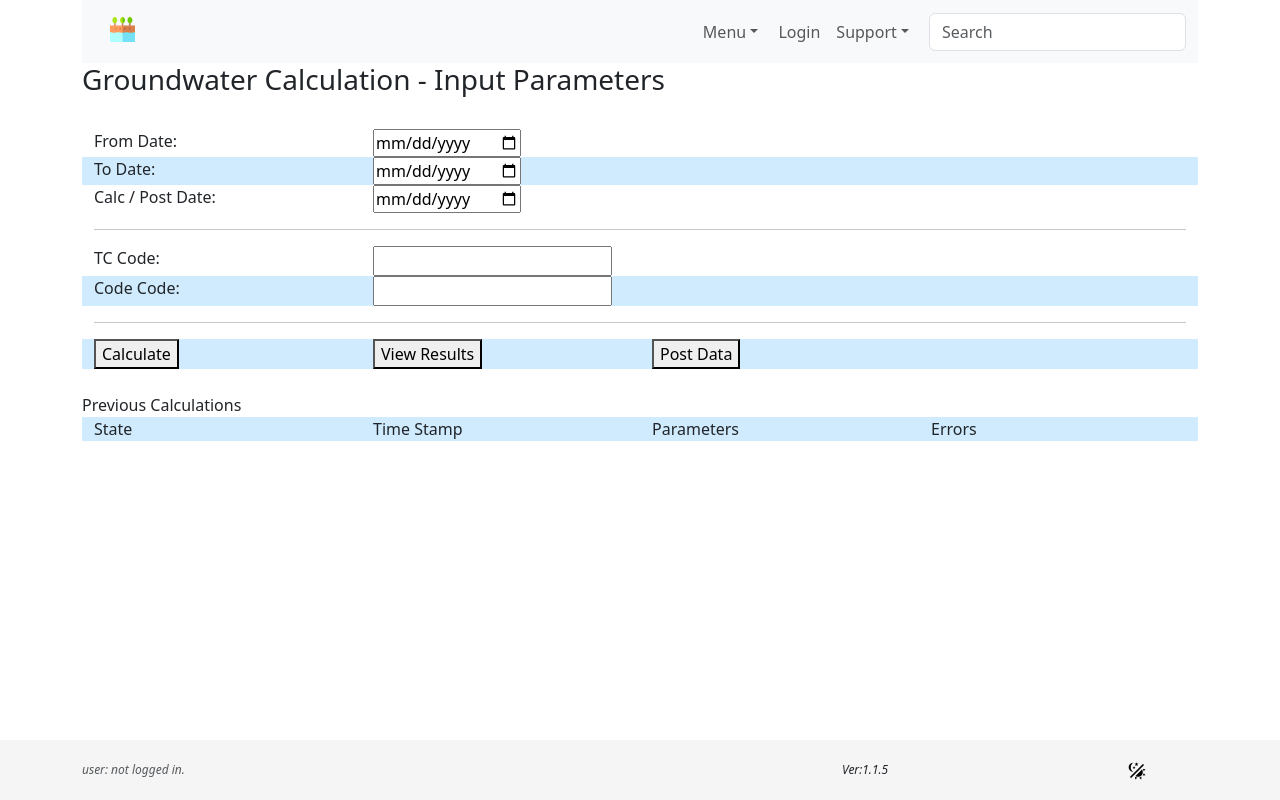
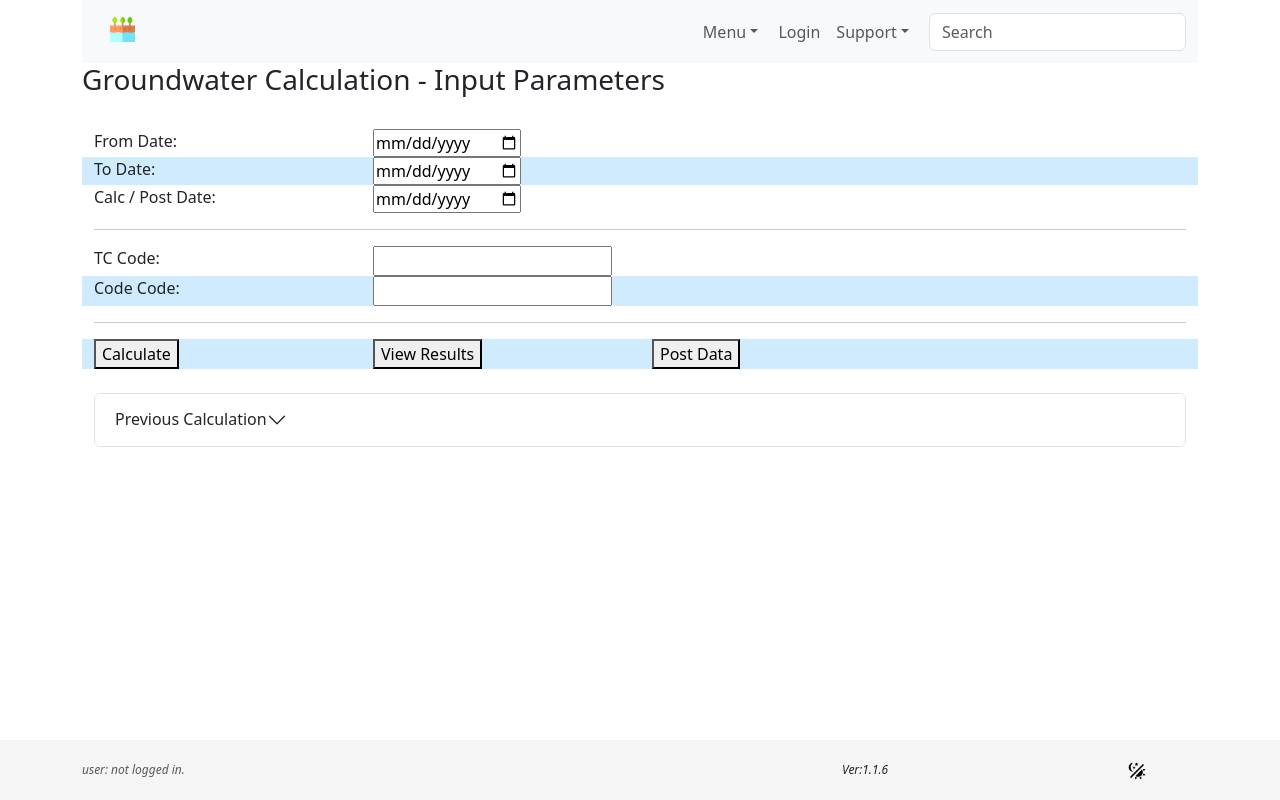
Before and after one commit to jcarter62/sgmaui, a Django app: template gwcalc/templates/gwcalc_inputs.html in a window 1280 px wide. Run offline with Django 4.2, Linux system fonts and the light colour scheme; the template is opened without the code that fills it, so the values that code supplies are empty.

Commit message:
Updated gwcalc/input-params to display previous calculations inside an accordion component. User can view details of previous calculations by clicking on the accordion header.

```diff
--- a/gwcalc/templates/gwcalc_inputs.html
+++ b/gwcalc/templates/gwcalc_inputs.html
@@ -68,9 +68,25 @@
     &nbsp;
     <br>
     <div class="container" id="lastcalc">
-        <div class="row">
-            Previous Calculations
-        </div>
+        <!--
+        Bootstrap Accordion information
+        https://getbootstrap.com/docs/5.0/components/accordion/
+        -->
+
+        <div class="accordion" id="accordionExample">
+          <div class="accordion-item">
+            <h2 class="accordion-header" id="headingOne">
+              <button class="accordion-button collapsed" type="button" data-bs-toggle="collapse" data-bs-target="#collapseOne" aria-expanded="true" aria-controls="collapseOne">
+                Previous Calculation
+              </button>
+            </h2>
+            <div id="collapseOne" class="accordion-collapse collapse" aria-labelledby="headingOne" data-bs-parent="#accordionExample">
+              <div class="accordion-body">
+{#                <strong>This is the first item's accordion body.</strong> It is shown by default, until the collapse plugin adds the appropriate classes that we use to style each element. These classes control the overall appearance, as well as the showing and hiding via CSS transitions. You can modify any of this with custom CSS or overriding our default variables. It's also worth noting that just about any HTML can go within the <code>.accordion-body</code>, though the transition does limit overflow.#}
+
+{#        <div class="row">#}
+{#            Previous Calculations#}
+{#        </div>#}
         <div class="row">
             <div class="col">State</div>
             <div class="col">Time Stamp</div>
@@ -85,6 +101,12 @@
             <div class="col">{{ r.errors }}</div>
         </div>
         {% endfor %}
+
+              </div>
+            </div>
+          </div>
+        </div>
+
     </div>
 
 <script src="{% static 'gwcalc_inputs.js' %}"></script>
--- a/sgmaui/version.py
+++ b/sgmaui/version.py
@@ -1,4 +1,4 @@
 #
 # Version information for sgmaui application
 #
-VERSION = "1.1.5"
+VERSION = "1.1.6"
```
Also changed, not shown: gwcalc/views.py (+9 -16 lines), versioninfo/templates/version_home.html (+7 -2 lines).
